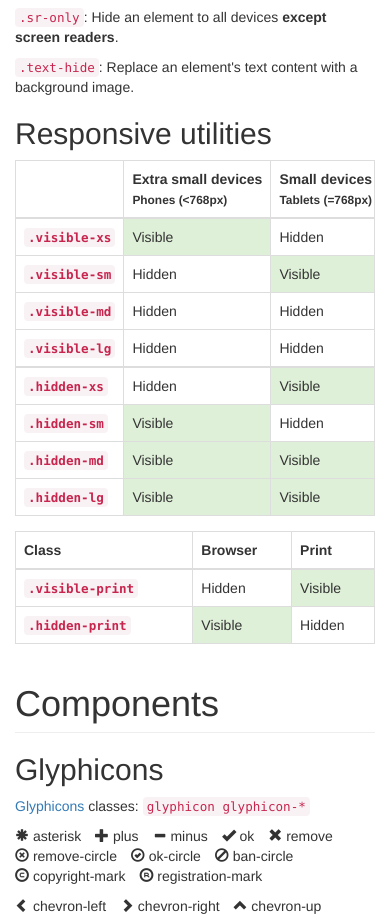
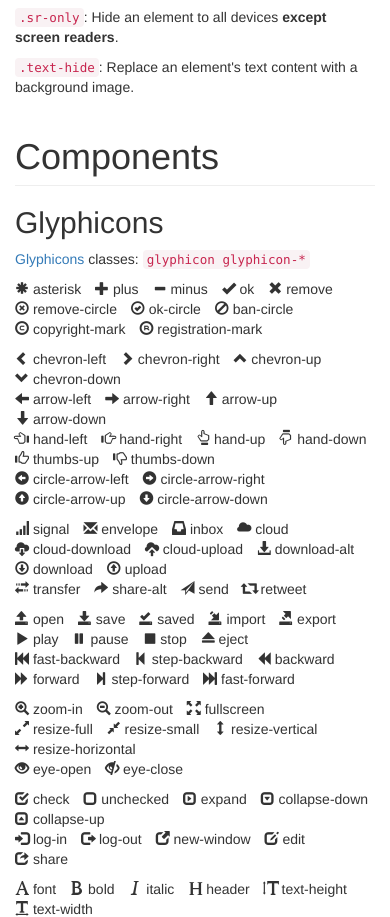
Before and after one commit to anvoz/bootstrap-tldr, a website: page app/index.html in a window 390 px wide. Shown: the part 6131-7048 px from the top of the page. Drawn offline with nearby package versions, Linux system fonts and the light colour scheme; files that its build step writes are made by us from their sources.

Commit message:
CHANGED removed responsive utilities section

```diff
--- a/Gruntfile.js
+++ b/Gruntfile.js
@@ -355,8 +355,7 @@ module.exports = function (grunt) {
             forms: '<%= config.app %>/contents/sections/css/forms.html',
             buttons: '<%= config.app %>/contents/sections/css/buttons.html',
             images: '<%= config.app %>/contents/sections/css/images.html',
-            helperClasses: '<%= config.app %>/contents/sections/css/helper_classes.html',
-            responsiveUtilities: '<%= config.app %>/contents/sections/css/responsive_utilities.html'
+            helperClasses: '<%= config.app %>/contents/sections/css/helper_classes.html'
           }
         }
       },
--- a/app/index.html
+++ b/app/index.html
@@ -838,105 +838,6 @@
   <code>.text-hide</code>: Replace an element's text content with a background image.
 </p>
 
-
-<h2 id="responsive-utilities">Responsive utilities</h2>
-<div class="table-responsive">
-  <table class="table table-bordered">
-    <thead>
-      <tr>
-        <th></th>
-        <th>Extra small devices<br><small>Phones (&lt;768px)</small></th>
-        <th>Small devices<br><small>Tablets (=768px)</small></th>
-        <th>Medium devices<br><small>Desktops (=992px)</small></th>
-        <th>Large devices<br><small>Desktops (=1200px)</small></th>
-      </tr>
-    </thead>
-    <tbody>
-      <tr>
-        <th><code>.visible-xs</code></th>
-        <td class="success">Visible</td>
-        <td>Hidden</td>
-        <td>Hidden</td>
-        <td>Hidden</td>
-      </tr>
-      <tr>
-        <th><code>.visible-sm</code></th>
-        <td>Hidden</td>
-        <td class="success">Visible</td>
-        <td>Hidden</td>
-        <td>Hidden</td>
-      </tr>
-      <tr>
-        <th><code>.visible-md</code></th>
-        <td>Hidden</td>
-        <td>Hidden</td>
-        <td class="success">Visible</td>
-        <td>Hidden</td>
-      </tr>
-      <tr>
-        <th><code>.visible-lg</code></th>
-        <td>Hidden</td>
-        <td>Hidden</td>
-        <td>Hidden</td>
-        <td class="success">Visible</td>
-      </tr>
-    </tbody>
-    <tbody>
-      <tr>
-        <th><code>.hidden-xs</code></th>
-        <td>Hidden</td>
-        <td class="success">Visible</td>
-        <td class="success">Visible</td>
-        <td class="success">Visible</td>
-      </tr>
-      <tr>
-        <th><code>.hidden-sm</code></th>
-        <td class="success">Visible</td>
-        <td>Hidden</td>
-        <td class="success">Visible</td>
-        <td class="success">Visible</td>
-      </tr>
-      <tr>
-        <th><code>.hidden-md</code></th>
-        <td class="success">Visible</td>
-        <td class="success">Visible</td>
-        <td>Hidden</td>
-        <td class="success">Visible</td>
-      </tr>
-      <tr>
-        <th><code>.hidden-lg</code></th>
-        <td class="success">Visible</td>
-        <td class="success">Visible</td>
-        <td class="success">Visible</td>
-        <td>Hidden</td>
-      </tr>
-    </tbody>
-  </table>
-</div>
-
-<div class="table-responsive">
-  <table class="table table-bordered responsive-utilities">
-    <thead>
-      <tr>
-        <th>Class</th>
-        <th>Browser</th>
-        <th>Print</th>
-      </tr>
-    </thead>
-    <tbody>
-      <tr>
-        <th><code>.visible-print</code></th>
-        <td>Hidden</td>
-        <td class="success">Visible</td>
-      </tr>
-      <tr>
-        <th><code>.hidden-print</code></th>
-        <td class="success">Visible</td>
-        <td>Hidden</td>
-      </tr>
-    </tbody>
-  </table>
-</div>
 
 
 <h1 class="page-header" id="components">Components</h1>
@@ -2470,7 +2371,6 @@
         <li><a href="#buttons">Buttons</a></li>
         <li><a href="#images">Images</a></li>
         <li><a href="#helper-classes">Helper classes</a></li>
-        <li><a href="#responsive-utilities">Responsive utilities</a></li>
       </ul>
     </li>
     <li>
```
Also changed, not shown: app/contents/css.html (+0 -100 lines), app/contents/sections/css.html (+0 -4 lines), app/contents/sections/css/responsive_utilities.html (deleted, +0 -97 lines), app/contents/sidebar.html (+0 -1 lines), README.md.
